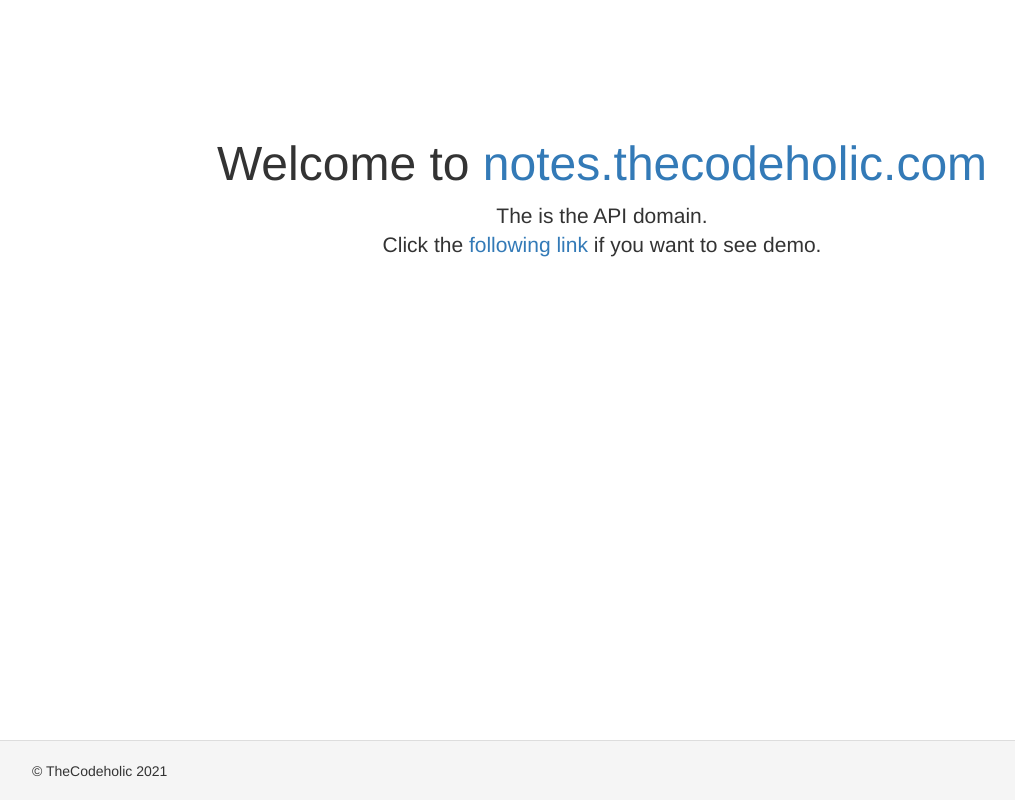
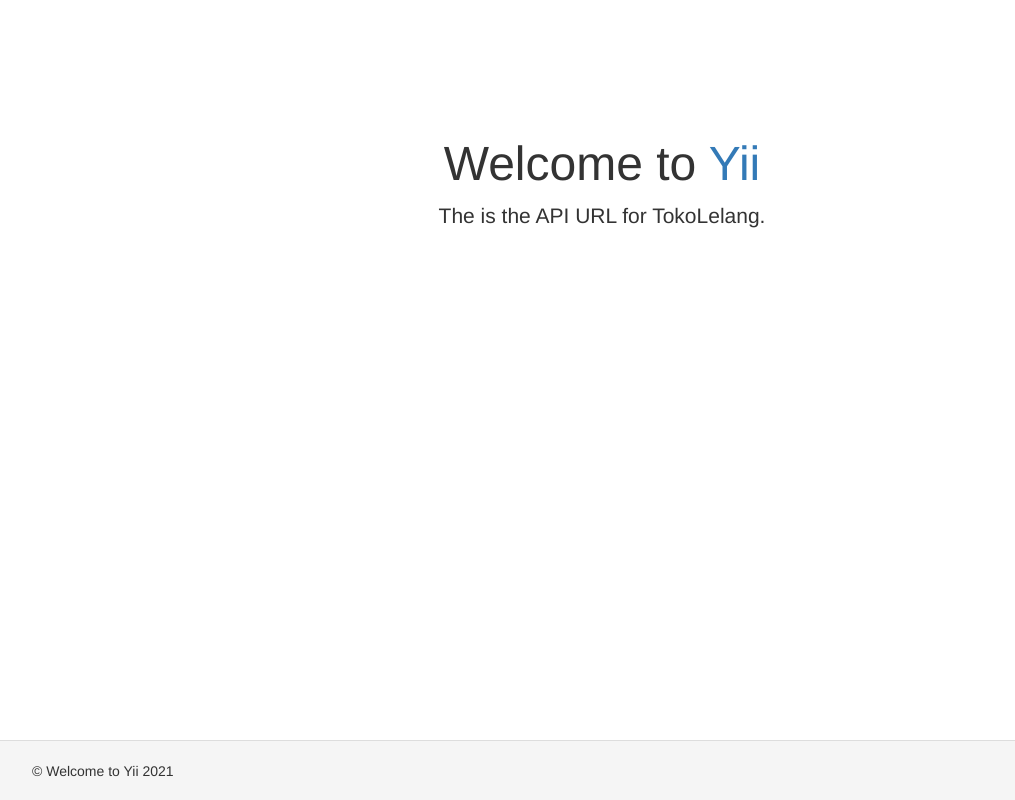
Before and after one commit to asfian99/tokolelang-wawb, a Yii app: template backend/views/site/index.php in a window 1280 px wide. Shown: the whole page, without its empty margins (38-1053 px from the left). Run offline with PHP 8.4 and a stand-in for Yii, Linux system fonts and the light colour scheme; the template is opened without the code that fills it, so the values that code supplies are empty; some libraries are stand-ins or nearby versions.

Commit message:
feat(backend): fix tokolelang api url homepage

```diff
--- a/backend/views/layouts/main.php
+++ b/backend/views/layouts/main.php
@@ -27,17 +27,6 @@ AppAsset::register($this);
 <?php $this->beginBody() ?>
 
 <div class="wrap">
-    <?php
-    NavBar::begin([
-        'brandLabel' => Yii::$app->name,
-        'brandUrl' => Yii::$app->homeUrl,
-        'options' => [
-            'class' => 'navbar-inverse navbar-fixed-top',
-        ],
-    ]);
-    NavBar::end();
-    ?>
-
     <div class="container">
         <?= Breadcrumbs::widget([
             'links' => isset($this->params['breadcrumbs']) ? $this->params['breadcrumbs'] : [],
@@ -49,7 +38,7 @@ AppAsset::register($this);
 
 <footer class="footer">
     <div class="container">
-        <p class="pull-left">&copy; TheCodeholic <?= date('Y') ?></p>
+        <p class="pull-left">&copy; Welcome to Yii <?= date('Y') ?></p>
 
         <p class="pull-right"><?= Yii::powered() ?></p>
     </div>
--- a/backend/views/site/index.php
+++ b/backend/views/site/index.php
@@ -7,11 +7,8 @@ $this->title = 'My Yii Application';
 <div class="site-index">
 
     <div class="jumbotron">
-        <h1 style="font-size: 48px;">Welcome to <a href="https://notes.thecodeholic.com">notes.thecodeholic.com</a></h1>
+        <h1 style="font-size: 48px;">Welcome to <a href="#">Yii</a></h1>
 
-        <p class="lead">The is the API domain.
-          <br>Click the
-          <a href="https://notes.thecodeholic.com">following link</a> if you want to see demo.
-        </p>
+        <p class="lead">The is the API URL for TokoLelang.</p>
     </div>
 </div>
```
